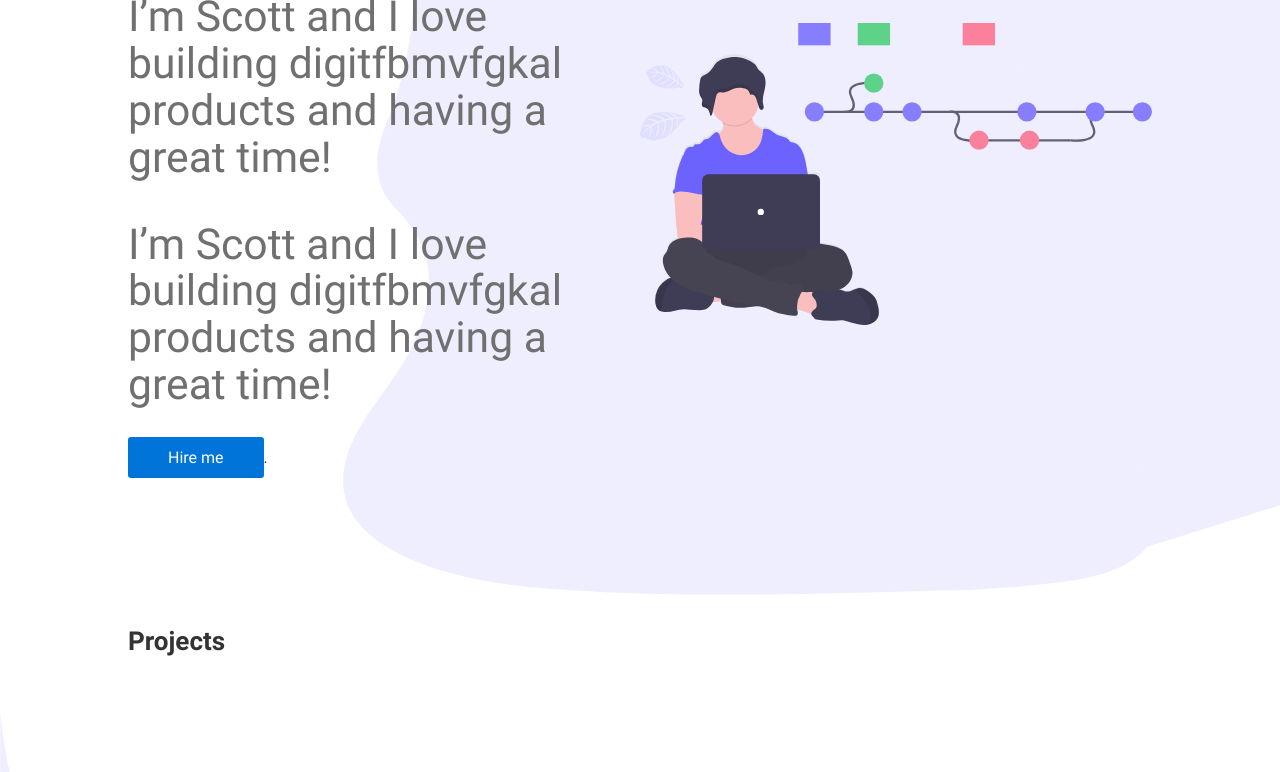
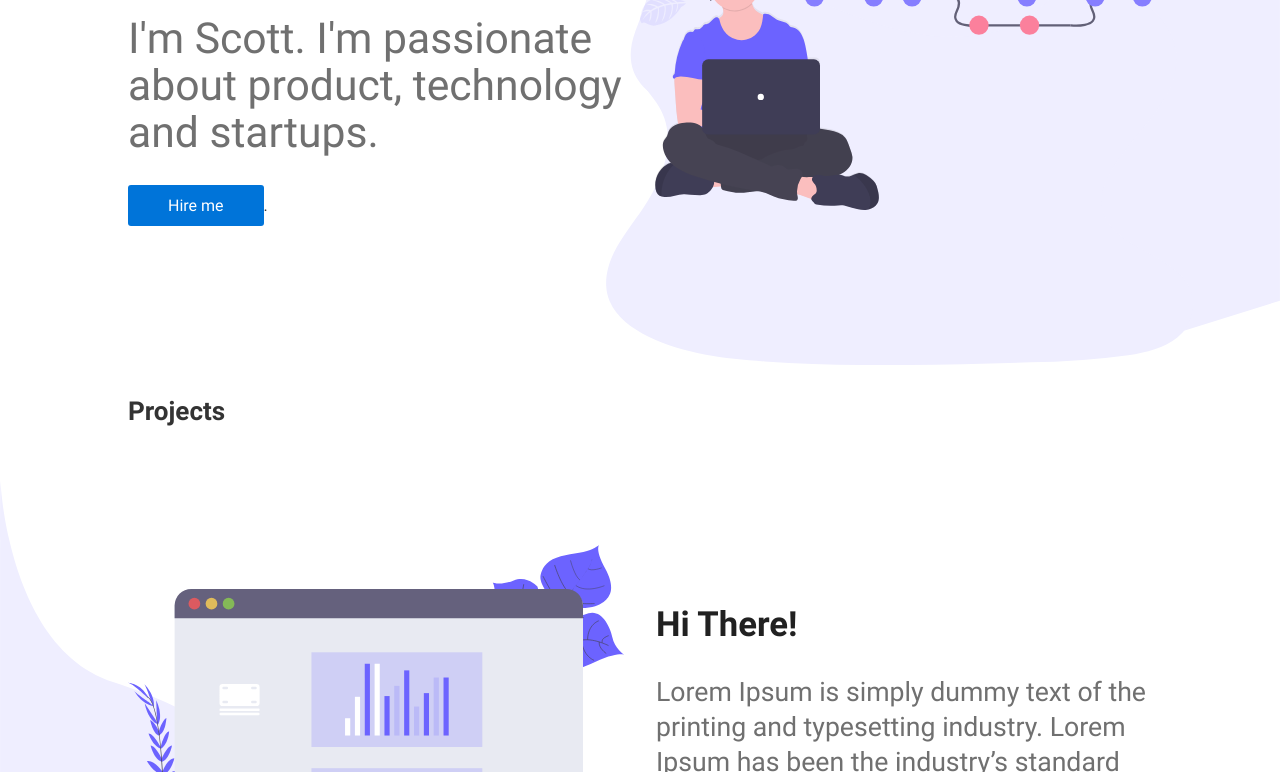
Before and after one commit to scottschindler/new-portfolio, a Gatsby site: page / in a window 1280 px wide. Shown: the part 223-995 px from the top of the page. Built offline with nearby package versions, Linux system fonts and the light colour scheme; Gatsby itself is replaced by a stand-in of ours.

Commit message:
small tweak

```diff
--- a/src/components/landing/Intro/index.jsx
+++ b/src/components/landing/Intro/index.jsx
@@ -11,8 +11,7 @@ export const Intro = () => (
     <IntroWrapper as={Container}>
       <Details>
         <h1>Hi There!</h1>
-        <h4>I’m Scott and I love building digitfbmvfgkal products and having a great time!</h4>
-        <h4>I’m Scott and I love building digitfbmvfgkal products and having a great time!</h4>
+        <h4>I'm Scott. I'm passionate about product, technology and startups. </h4>
         <Button as={AnchorLink} href="#contact">
           Hire me
         </Button>
```
